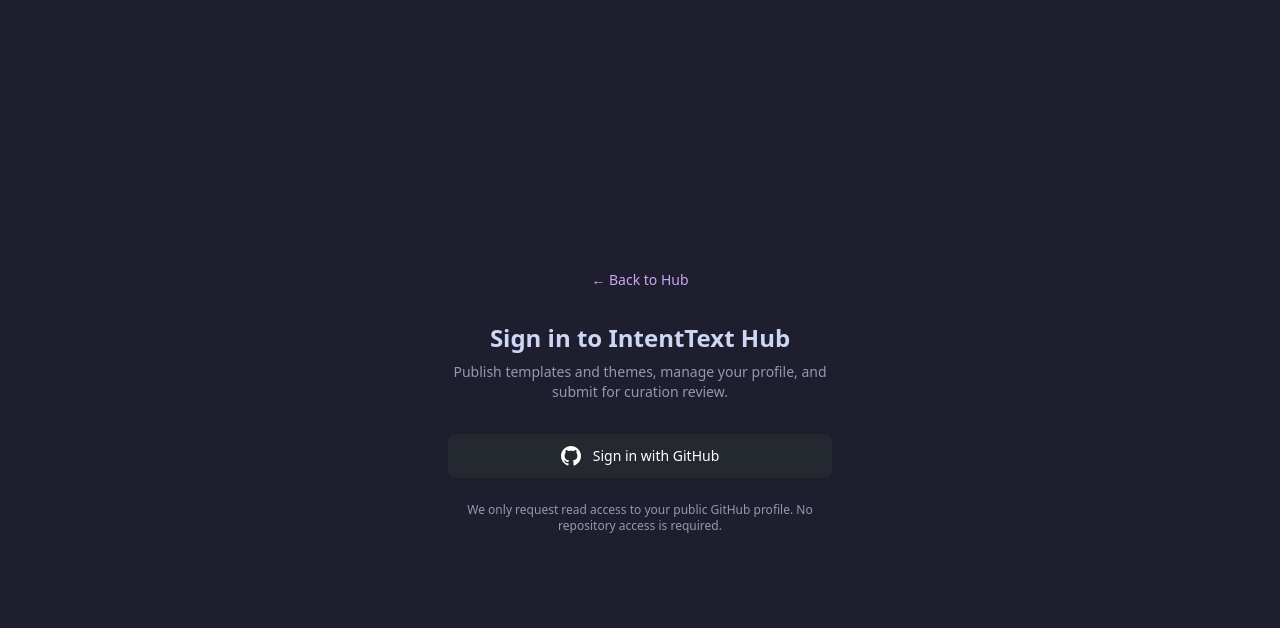
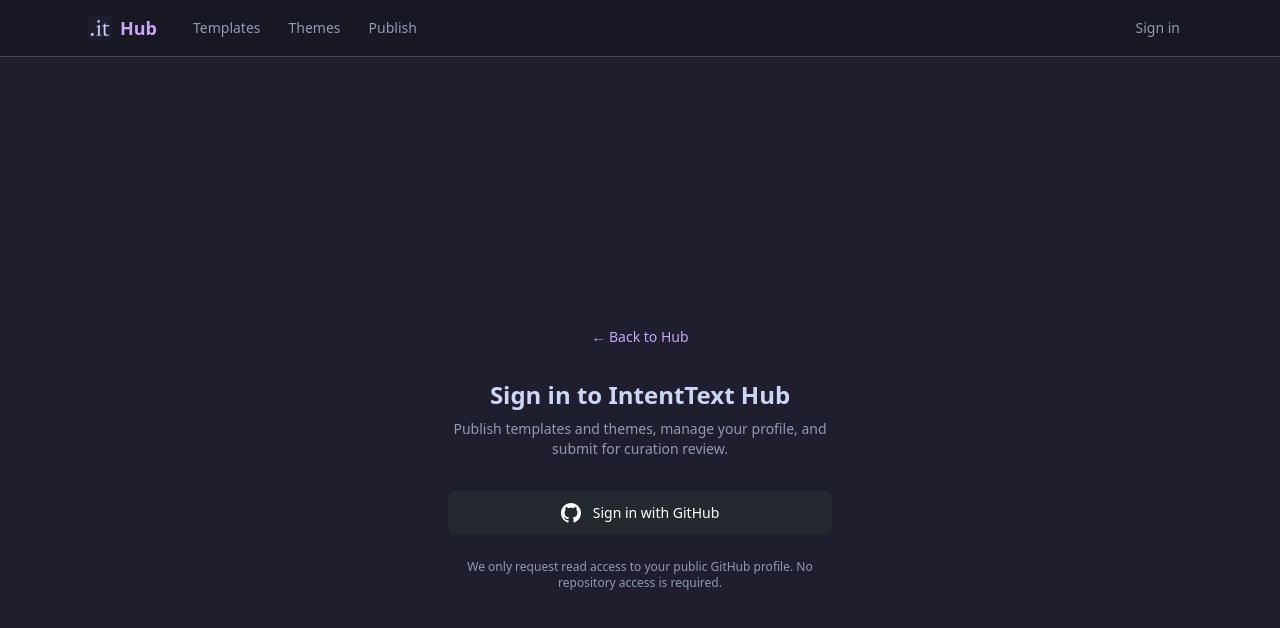
Before and after one commit to intenttext/intenttext-hub, a Next.js app: page /login in a window 1280 px wide. Shown: the top 628 px of the page. Built offline with nearby package versions, Linux system fonts and the light colour scheme; no server answers.

Commit message:
fix: add navbar, total count pagination, reset page on filter, sealed filter, search resets page

```diff
--- a/app/layout.tsx
+++ b/app/layout.tsx
@@ -1,5 +1,7 @@
 import type { Metadata } from "next";
 import localFont from "next/font/local";
+import { Suspense } from "react";
+import Navbar from "@/components/Navbar";
 import "./globals.css";
 
 const geistSans = localFont({
@@ -35,6 +37,9 @@
       <body
         className={`${geistSans.variable} ${geistMono.variable} antialiased`}
       >
+        <Suspense>
+          <Navbar />
+        </Suspense>
         {children}
       </body>
     </html>
--- a/app/page.tsx
+++ b/app/page.tsx
@@ -33,6 +33,7 @@
           search={search}
           page={page}
           totalPages={totalPages}
+          total={total}
         />
       </Suspense>
 
@@ -96,12 +97,12 @@
             </a>
             <span>·</span>
             <a
-              href="https://github.com/intenttext/intenttext/blob/main/docs/SPEC.md"
+              href="https://itdocs.vercel.app"
               target="_blank"
               rel="noopener noreferrer"
               className="hover:text-[var(--text)] transition-colors"
             >
-              Spec
+              Docs
             </a>
           </div>
           <p>IntentText — The first document format that is natively JSON.</p>
--- a/components/CategoryTabs.tsx
+++ b/components/CategoryTabs.tsx
@@ -24,6 +24,7 @@
     } else {
       params.set("category", category);
     }
+    params.delete("page");
     router.push(`/?${params.toString()}`);
   }
 
--- a/components/HubHeader.tsx
+++ b/components/HubHeader.tsx
@@ -1,29 +1,12 @@
 "use client";
 
 import { useRouter, useSearchParams } from "next/navigation";
-import { useState, useCallback, useEffect } from "react";
-import Image from "next/image";
-import Link from "next/link";
-
-interface UserSession {
-  user_id: string;
-  username: string;
-  avatar_url: string;
-  role: string;
-}
+import { useState, useCallback } from "react";
 
 export default function HubHeader() {
   const router = useRouter();
   const searchParams = useSearchParams();
   const [search, setSearch] = useState(searchParams.get("q") ?? "");
-  const [user, setUser] = useState<UserSession | null>(null);
-
-  useEffect(() => {
-    fetch("/api/auth/me")
-      .then((r) => r.json())
-      .then((d) => setUser(d.user ?? null))
-      .catch(() => {});
-  }, []);
 
   const handleSearch = useCallback(
     (e: React.FormEvent) => {
@@ -34,29 +17,26 @@
       } else {
         params.delete("q");
       }
+      params.delete("page");
       router.push(`/?${params.toString()}`);
     },
     [search, searchParams, router],
   );
 
   return (
-    <header className="border-b border-[var(--border)] bg-[var(--surface-2)]">
+    <header className="bg-[var(--surface-2)]">
       <div className="mx-auto max-w-6xl px-6 py-8">
         <div className="flex flex-col gap-4 sm:flex-row sm:items-center sm:justify-between">
-          <div className="flex items-center gap-3">
-            <Image src="/icon.png" alt="" width={32} height={32} />
           <div>
-              <a href="/" className="text-2xl font-bold text-[var(--purple)]">
+            <h1 className="text-2xl font-bold text-[var(--purple)]">
               IntentText Hub
-              </a>
+            </h1>
             <p className="mt-1 text-sm text-[var(--text-muted)]">
               The registry for .it templates — browse agent definitions,
               workflow patterns, and document templates.
             </p>
           </div>
-          </div>
-          <div className="flex items-center gap-2 sm:w-1/2 sm:justify-end">
-            <form onSubmit={handleSearch} className="flex min-w-0 flex-1 gap-2">
+          <form onSubmit={handleSearch} className="flex gap-2 sm:w-1/3">
             <input
               type="text"
               value={search}
@@ -71,49 +51,6 @@
               Search
             </button>
           </form>
-            <Link
-              href="/publish"
-              className="inline-flex shrink-0 items-center gap-1.5 rounded-lg bg-[var(--purple)] px-5 py-2 text-sm font-medium text-[var(--surface-2)] hover:opacity-90"
-            >
-              <svg
-                xmlns="http://www.w3.org/2000/svg"
-                width="16"
-                height="16"
-                viewBox="0 0 24 24"
-                fill="none"
-                stroke="currentColor"
-                strokeWidth="2"
-                strokeLinecap="round"
-                strokeLinejoin="round"
-              >
-                <path d="M12 5v14M5 12h14" />
-              </svg>
-              Publish
-            </Link>
-            {user ? (
-              <Link
-                href="/account"
-                className="flex shrink-0 items-center gap-2 rounded-lg border border-[var(--border)] bg-[var(--surface)] px-3 py-1.5 text-sm text-[var(--text)] hover:border-[var(--purple)]"
-              >
-                {/* eslint-disable-next-line @next/next/no-img-element */}
-                <img
-                  src={user.avatar_url}
-                  alt={user.username}
-                  width={24}
-                  height={24}
-                  className="rounded-full"
-                />
-                {user.username}
-              </Link>
-            ) : (
-              <a
-                href="/api/auth/login"
-                className="shrink-0 rounded-lg border border-[var(--border)] bg-[var(--surface)] px-4 py-2 text-sm font-medium text-[var(--text)] hover:border-[var(--purple)]"
-              >
-                Sign in
-              </a>
-            )}
-          </div>
         </div>
       </div>
     </header>
--- /dev/null
+++ b/components/Navbar.tsx
@@ -0,0 +1,87 @@
+"use client";
+
+import { useEffect, useState } from "react";
+import { usePathname } from "next/navigation";
+import Link from "next/link";
+import Image from "next/image";
+
+interface UserSession {
+  user_id: string;
+  username: string;
+  avatar_url: string;
+  role: string;
+}
+
+export default function Navbar() {
+  const pathname = usePathname();
+  const [user, setUser] = useState<UserSession | null>(null);
+
+  useEffect(() => {
+    fetch("/api/auth/me")
+      .then((r) => r.json())
+      .then((d) => setUser(d.user ?? null))
+      .catch(() => {});
+  }, []);
+
+  const isAdmin = user?.role === "admin" || user?.role === "reviewer";
+
+  const links = [
+    { href: "/", label: "Templates" },
+    { href: "/themes", label: "Themes" },
+    { href: "/publish", label: "Publish" },
+    ...(isAdmin ? [{ href: "/review", label: "Review" }] : []),
+  ];
+
+  return (
+    <nav className="border-b border-[var(--border)] bg-[var(--surface-2)]">
+      <div className="mx-auto flex max-w-6xl items-center justify-between px-6 py-3">
+        <div className="flex items-center gap-6">
+          <Link href="/" className="flex items-center gap-2">
+            <Image src="/icon.png" alt="" width={24} height={24} />
+            <span className="text-lg font-bold text-[var(--purple)]">Hub</span>
+          </Link>
+          <div className="flex items-center gap-1">
+            {links.map((link) => (
+              <Link
+                key={link.href}
+                href={link.href}
+                className={`rounded-md px-3 py-1.5 text-sm font-medium transition-colors ${
+                  pathname === link.href
+                    ? "bg-[var(--surface)] text-[var(--text)]"
+                    : "text-[var(--text-muted)] hover:text-[var(--text)]"
+                }`}
+              >
+                {link.label}
+              </Link>
+            ))}
+          </div>
+        </div>
+        <div className="flex items-center gap-3">
+          {user ? (
+            <Link
+              href="/account"
+              className="flex items-center gap-2 rounded-md px-3 py-1.5 text-sm text-[var(--text-muted)] hover:text-[var(--text)]"
+            >
+              {/* eslint-disable-next-line @next/next/no-img-element */}
+              <img
+                src={user.avatar_url}
+                alt={user.username}
+                width={22}
+                height={22}
+                className="rounded-full"
+              />
+              {user.username}
+            </Link>
+          ) : (
+            <a
+              href="/api/auth/login"
+              className="rounded-md px-3 py-1.5 text-sm font-medium text-[var(--text-muted)] hover:text-[var(--text)]"
+            >
+              Sign in
+            </a>
+          )}
+        </div>
+      </div>
+    </nav>
+  );
+}
--- a/components/TemplateGrid.tsx
+++ b/components/TemplateGrid.tsx
@@ -17,12 +17,14 @@
   search,
   page,
   totalPages,
+  total,
 }: {
   templates: HubTemplate[];
   category: string;
   search: string;
   page: number;
   totalPages: number;
+  total: number;
 }) {
   const params = new URLSearchParams();
   if (category !== "all") params.set("category", category);
@@ -33,8 +35,8 @@
       <div className="mb-6 flex items-center justify-between">
         <CategoryTabs active={category} />
         <span className="text-sm text-[var(--text-muted)]">
-          {templates.length === 0 ? "No" : templates.length} template
-          {templates.length !== 1 ? "s" : ""}
+          {total === 0 ? "No" : total} template
+          {total !== 1 ? "s" : ""}
           {totalPages > 1 && ` · Page ${page} of ${totalPages}`}
         </span>
       </div>
--- a/lib/templates.ts
+++ b/lib/templates.ts
@@ -20,7 +20,11 @@
   }
 
   if (options.category && options.category !== "all") {
-    filter.category = options.category;
+    if (options.category === "sealed") {
+      filter["trust.frozen"] = true;
+    } else {
+      filter.category = options.category;
+    }
   }
 
   if (options.domain && options.domain !== "all") {
@@ -60,7 +64,11 @@
   }
 
   if (options.category && options.category !== "all") {
-    filter.category = options.category;
+    if (options.category === "sealed") {
+      filter["trust.frozen"] = true;
+    } else {
+      filter.category = options.category;
+    }
   }
 
   if (options.domain && options.domain !== "all") {
```
Lines whose indentation alone changed are shown as unchanged.
